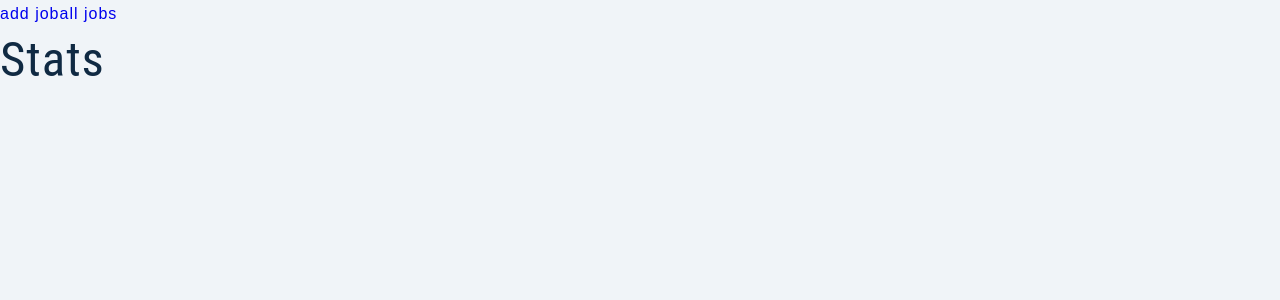
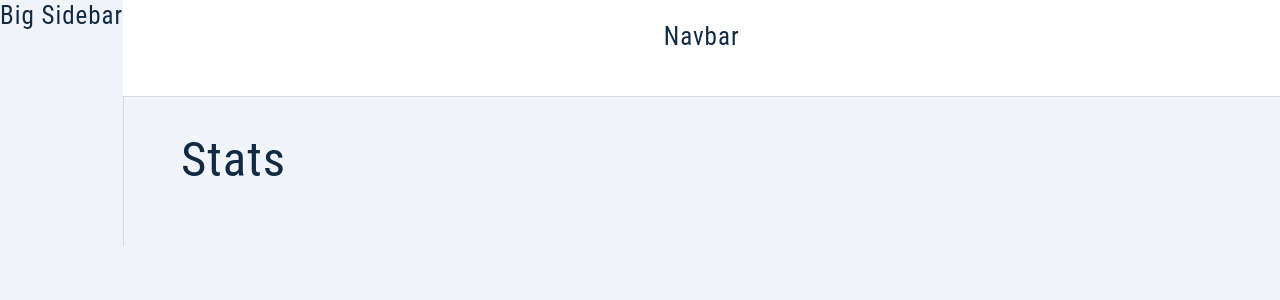
Before and after one commit to drewb73/client-jobify, a React (Create React App) app: page / in a window 1280 px wide. Shown: the top 300 px of the page. Built offline with nearby package versions, Linux system fonts and the light colour scheme; sample sign-in values are in the browser's storage.

Commit message:
pages upddate

```diff
--- /dev/null
+++ b/src/components/BigSidebar.js
@@ -0,0 +1,12 @@
+import React from 'react'
+import Wrapper from '../assets/wrappers/BigSidebar'
+
+const BigSidebar = () => {
+  return (
+    <Wrapper>
+        <h4>big sidebar</h4>
+    </Wrapper>
+  )
+}
+
+export default BigSidebar
--- /dev/null
+++ b/src/components/Navbar.js
@@ -0,0 +1,12 @@
+import React from 'react'
+import Wrapper from '../assets/wrappers/Navbar'
+
+const Navbar = () => {
+  return (
+    <Wrapper>
+        <h4>navbar</h4>
+    </Wrapper>
+  )
+}
+
+export default Navbar
--- /dev/null
+++ b/src/components/SmallSidebar.js
@@ -0,0 +1,12 @@
+import React from 'react'
+import Wrapper from '../assets/wrappers/SmallSidebar'
+
+const SmallSidebar = () => {
+  return (
+    <Wrapper>
+        <h4>small sidebar</h4>
+    </Wrapper>
+  )
+}
+
+export default SmallSidebar
--- a/src/components/index.js
+++ b/src/components/index.js
@@ -1,7 +1,8 @@
 import Alert from './Alert'
 import FormRow from './FormRow'
 import Logo from './Logo'
+import Navbar from './Navbar'
+import SmallSidebar from './SmallSidebar'
+import BigSidebar from './BigSidebar'
 
-
-
-export {Logo, FormRow, Alert}
+export {Logo, FormRow, Alert, Navbar, SmallSidebar,BigSidebar}
--- a/src/pages/dashboard/SharedLayout.js
+++ b/src/pages/dashboard/SharedLayout.js
@@ -1,16 +1,25 @@
 import React from 'react'
 import {Outlet, Link} from 'react-router-dom'
+import {Navbar, SmallSidebar, BigSidebar} from '../../components'
 import Wrapper from '../../assets/wrappers/SharedLayout'
+import { useAppContext } from '../../context/appContext'
 
 const SharedLayout = () => {
   return (
+    <>
     <Wrapper>
-        <nav>
-            <Link to='add-job'>add job</Link>
-            <Link to='all-jobs'>all jobs</Link>
-        </nav>
-        <Outlet />
+        <main className='dashboard'>
+            <SmallSidebar />
+            <BigSidebar />
+            <div >
+                <Navbar />
+                <div className='dashboard-page'>
+                <Outlet />
+                </div>
+            </div>
+        </main>
     </Wrapper>
+    </>
   )
 }
 
```
